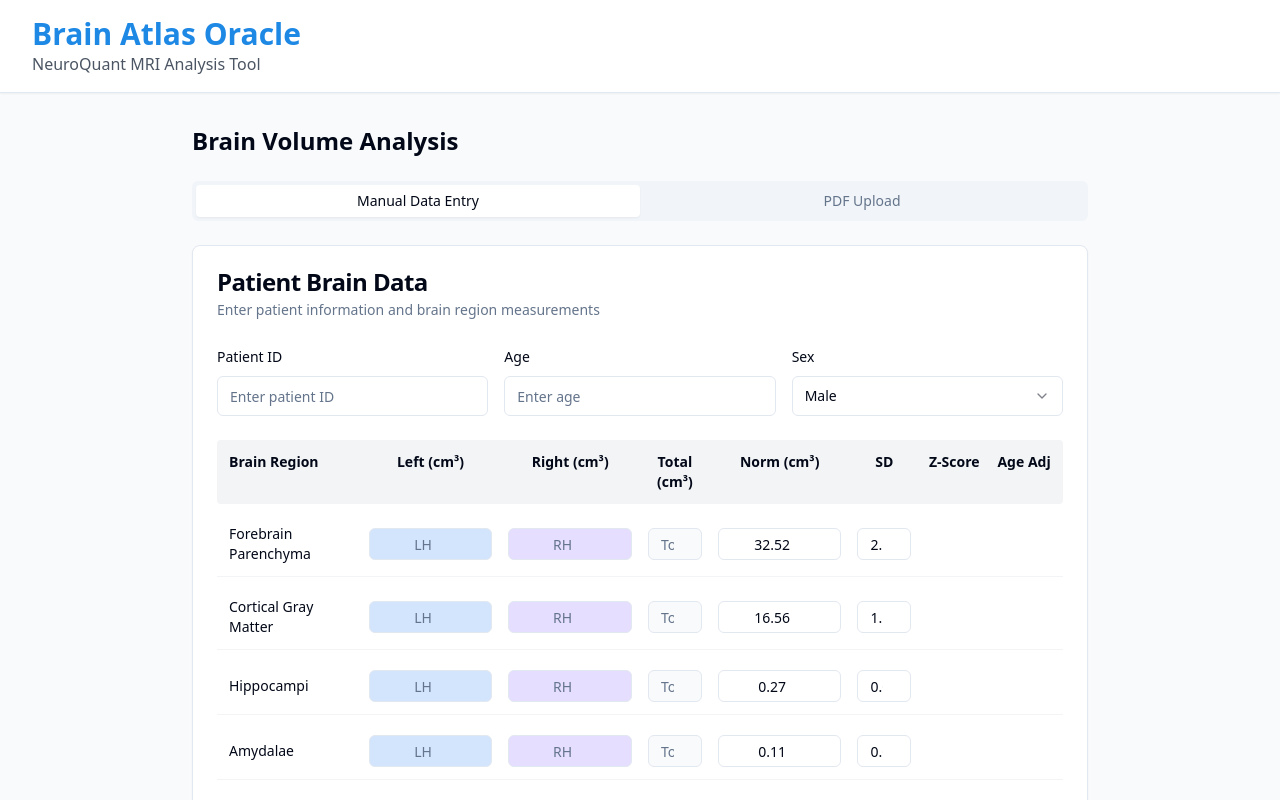
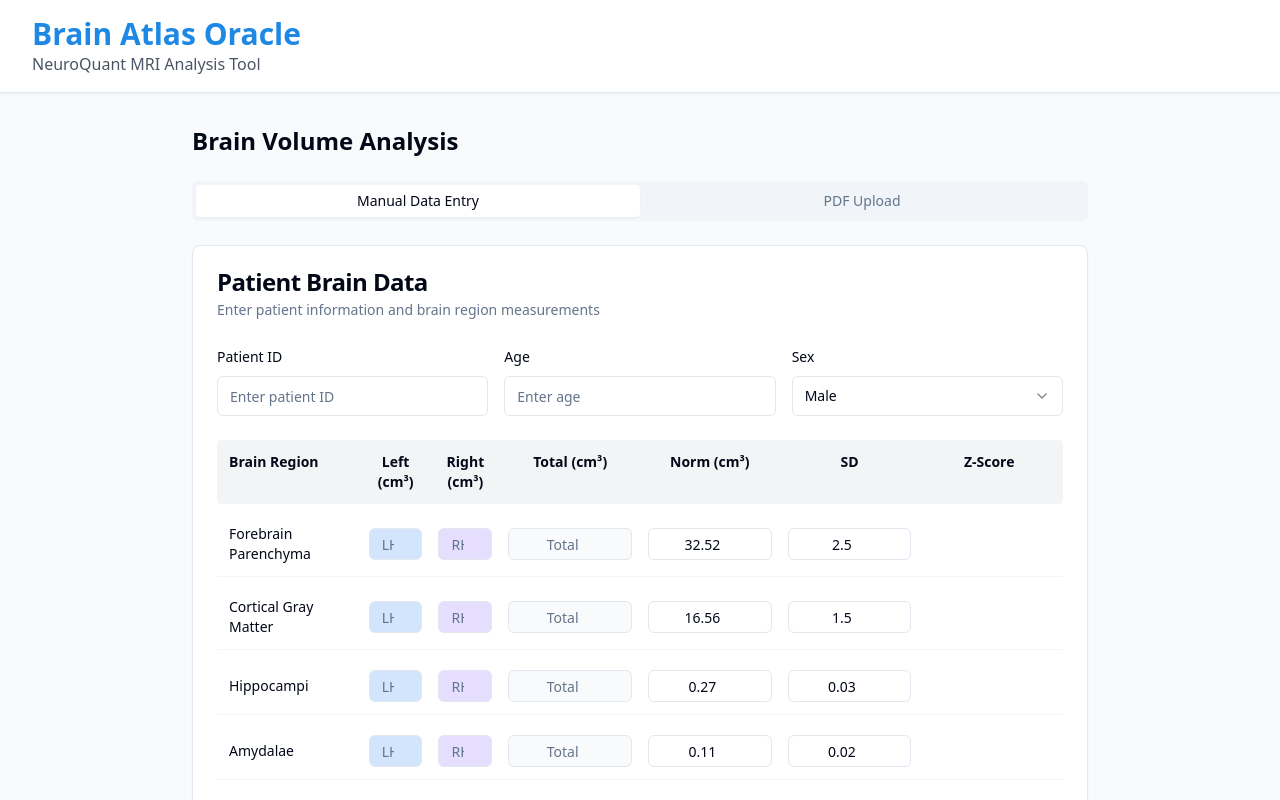
Before and after one commit to livinglove/brain-mri-ai-analysis, a React (Vite) app: page / in a window 1280 px wide. Shown: the top 800 px of the page. Built offline with nearby package versions, Linux system fonts and the light colour scheme.

Commit message:
Refactor table layout and add badge
- Reverted the age-adjusted column to a badge in the Norm column.
- Adjusted column widths: increased Total and SD, decreased Left and Right (but still larger than previous).
- Updated `BrainRegionInputTable.tsx` and `BrainRegionInputRow.tsx`.

```diff
--- a/src/components/BrainRegionInputRow.tsx
+++ b/src/components/BrainRegionInputRow.tsx
@@ -45,7 +45,7 @@ const BrainRegionInputRow: React.FC<BrainRegionInputRowProps> = ({
       <div className="col-span-2 font-medium text-sm text-left">{region.name}</div>
 
       {/* LH Volume */}
-      <div className="col-span-2">
+      <div className="col-span-1">
         <Input
           type="number"
           step="0.01"
@@ -57,7 +57,7 @@ const BrainRegionInputRow: React.FC<BrainRegionInputRowProps> = ({
       </div>
 
       {/* RH Volume */}
-      <div className="col-span-2">
+      <div className="col-span-1">
         <Input
           type="number"
           step="0.01"
@@ -69,7 +69,7 @@ const BrainRegionInputRow: React.FC<BrainRegionInputRowProps> = ({
       </div>
 
       {/* Total Volume */}
-      <div className="col-span-1">
+      <div className="col-span-2">
         <Input
           type="number"
           step="0.01"
@@ -80,8 +80,8 @@ const BrainRegionInputRow: React.FC<BrainRegionInputRowProps> = ({
         />
       </div>
 
-      {/* Normative Value */}
-      <div className="col-span-2">
+      {/* Normative Value with Age Adjusted Badge */}
+      <div className="col-span-2 relative">
         <Input
           type="number"
           step="0.01"
@@ -90,10 +90,15 @@ const BrainRegionInputRow: React.FC<BrainRegionInputRowProps> = ({
           onChange={(e) => onRegionChange(index, 'normativeValue', e.target.value)}
           className="text-center text-xs h-8 w-full"
         />
+        {region.ageAdjusted && (
+          <span className="absolute -top-1 -right-1 bg-blue-500 text-white text-xs rounded-full w-4 h-4 flex items-center justify-center">
+            ✓
+          </span>
+        )}
       </div>
 
       {/* Standard Deviation */}
-      <div className="col-span-1">
+      <div className="col-span-2">
         <Input
           type="number"
           step="0.001"
@@ -105,16 +110,9 @@ const BrainRegionInputRow: React.FC<BrainRegionInputRowProps> = ({
       </div>
 
       {/* Z-Score Display with correct coloring */}
-      <div className="col-span-1 text-center">
+      <div className="col-span-2 text-center">
         <span className={`text-xs ${getZScoreColor(region.zScore)}`}>
           {region.zScore !== undefined ? `Z: ${region.zScore > 0 ? '+' : ''}${region.zScore}` : ''}
-        </span>
-      </div>
-
-      {/* Age Adjusted Indicator */}
-      <div className="col-span-1 text-center">
-        <span className="text-xs text-gray-500">
-          {region.ageAdjusted ? '✓' : ''}
         </span>
       </div>
     </div>
--- a/src/components/BrainRegionInputTable.tsx
+++ b/src/components/BrainRegionInputTable.tsx
@@ -16,13 +16,12 @@ const BrainRegionInputTable: React.FC<BrainRegionInputTableProps> = ({
   <div className="space-y-2 mt-6 w-full">
     <div className="grid grid-cols-12 gap-4 font-bold text-sm bg-gray-100 p-3 rounded w-full">
       <div className="col-span-2 text-left">Brain Region</div>
-      <div className="col-span-2 text-center">Left (cm³)</div>
-      <div className="col-span-2 text-center">Right (cm³)</div>
-      <div className="col-span-1 text-center">Total (cm³)</div>
+      <div className="col-span-1 text-center">Left (cm³)</div>
+      <div className="col-span-1 text-center">Right (cm³)</div>
+      <div className="col-span-2 text-center">Total (cm³)</div>
       <div className="col-span-2 text-center">Norm (cm³)</div>
-      <div className="col-span-1 text-center">SD</div>
-      <div className="col-span-1 text-center">Z-Score</div>
-      <div className="col-span-1 text-center">Age Adj</div>
+      <div className="col-span-2 text-center">SD</div>
+      <div className="col-span-2 text-center">Z-Score</div>
     </div>
     {regions.map((region, i) =>
       <BrainRegionInputRow
```
